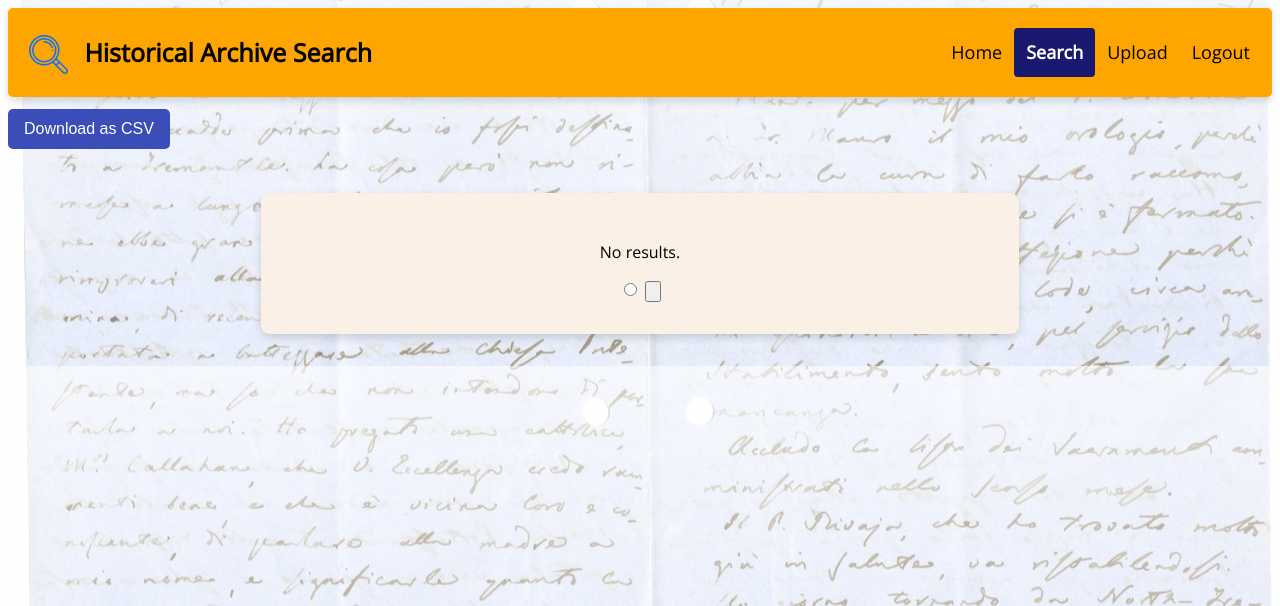
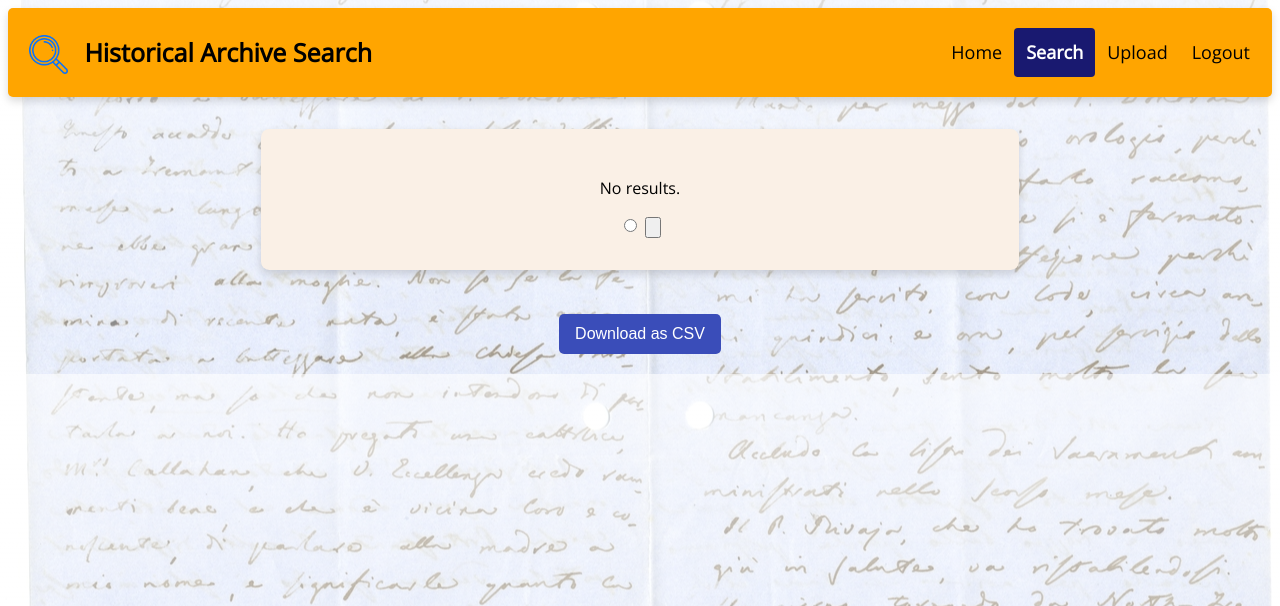
Before and after one commit to jordiup/3200PROJECT, a Django app: template letter_extraction/db/templates/db/result.html in a window 1280 px wide. Shown: the top 606 px of the page. Run offline with Django 3.2, Linux system fonts and the light colour scheme; the template is opened without the code that fills it, so the values that code supplies are empty.

Commit message:
better placement of csv download button

```diff
--- a/letter_extraction/db/templates/db/result.html
+++ b/letter_extraction/db/templates/db/result.html
@@ -17,8 +17,6 @@
     {% endblock %}
 
     {% block body %}
-
-    <button class="bt-download" onclick="to_csv()">Download as CSV</button>
 
     <div class="main">
     <table id = "results_table" class = "results_table">
@@ -47,6 +45,9 @@
               <input id="modify_button" type="submit" onclick = modify_function(), name = "modifier" value = "" form ="modify_field">
           </form>
           </div>
+    <div class="download_button" style="text-align: center">
+        <button class="bt-download" onclick="to_csv()">Download as CSV</button>
+    </div>
 
     {% endblock %}
 
```
